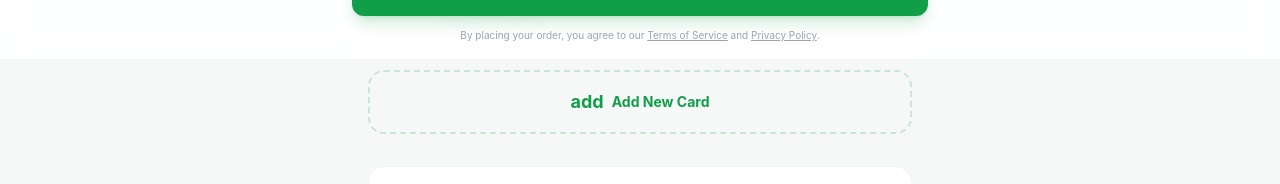
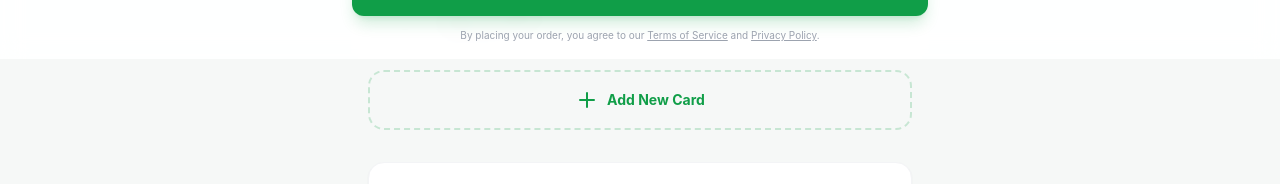
Before and after one commit to Dahmie87/PadiSquare-next-app, a Next.js app: page /checkout in a window 1280 px wide. Shown: the part 741-925 px from the top of the page. Built offline with nearby package versions, Linux system fonts and the light colour scheme; grey boxes are pictures that could not be loaded.

Commit message:
add option to addnew card

```diff
--- a/app/checkout/page.tsx
+++ b/app/checkout/page.tsx
@@ -1,5 +1,5 @@
 import Link from 'next/link'
-import { CheckCircle, ChevronLeft } from 'lucide-react'
+import { CheckCircle, ChevronLeft, Plus } from 'lucide-react'
 import React from 'react'
 
 const CheckOut = () => {
@@ -105,8 +105,7 @@ const CheckOut = () => {
 <div className="w-6 h-6 rounded-full border border-gray-200 dark:border-gray-700"></div>
 </div>
 <button className="w-full py-4 flex items-center justify-center gap-2 text-primary font-bold text-sm border-2 border-dashed border-primary/20 rounded-2xl hover:bg-primary/5 transition-colors">
-<span className="material-symbols-outlined text-lg">add</span>
-                Add New Card
+<Plus/>                Add New Card
             </button>
 </div>
 </section>
```
